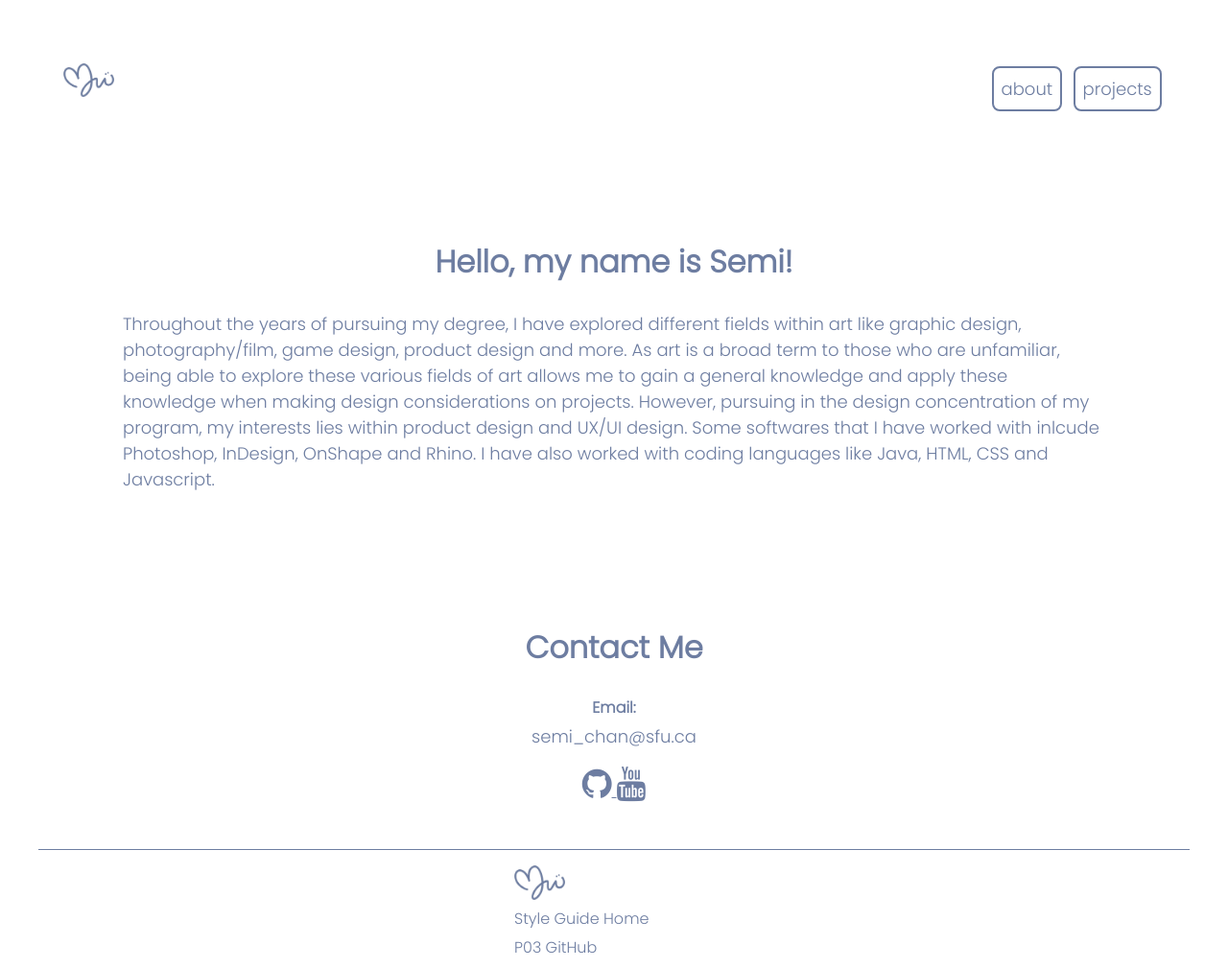
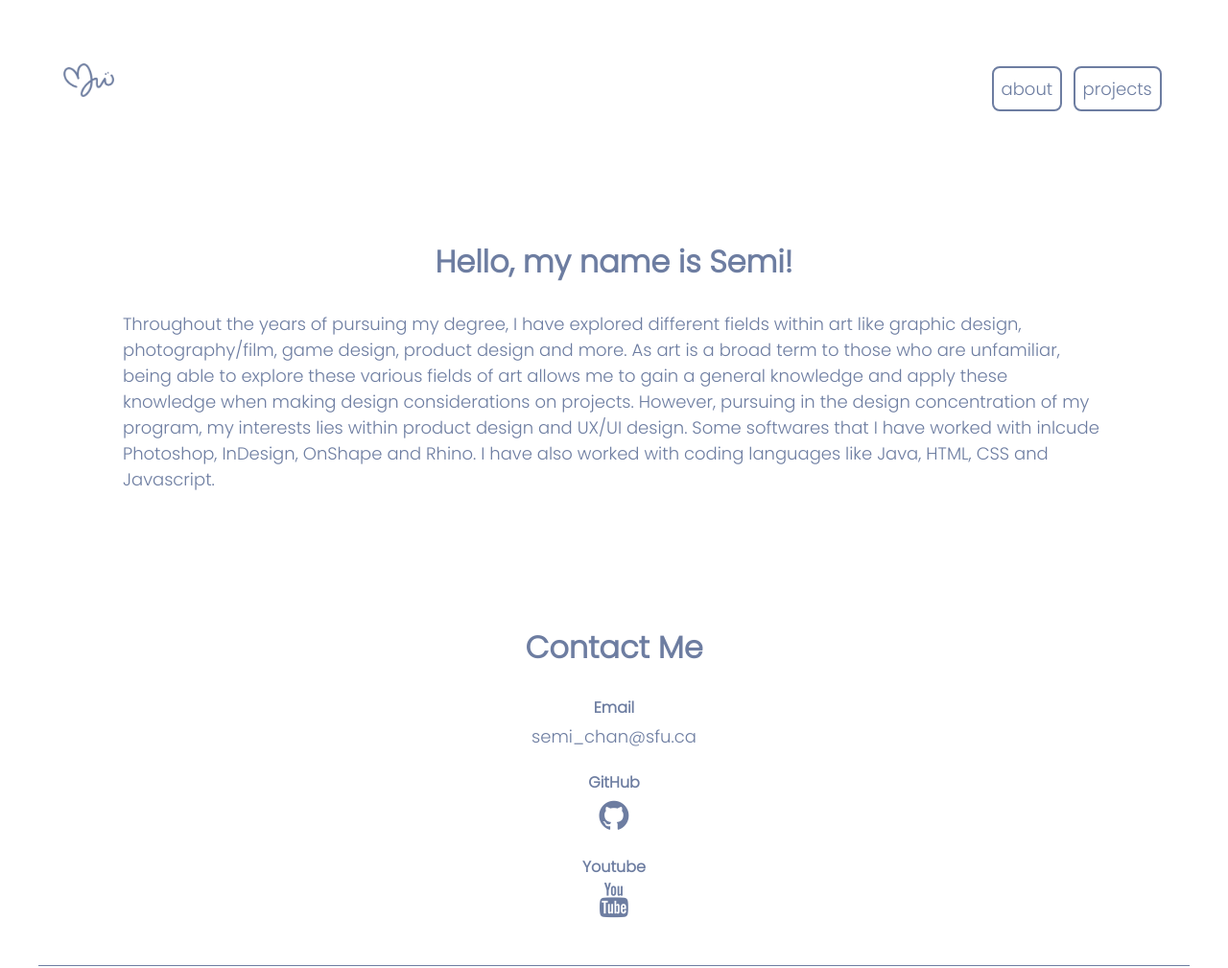
Before and after one commit to skayiu/IAT-339-P03-Portfolio-Project, a plain HTML site: page about.html in a window 1280 px wide. Shown: the top 1009 px of the page at 96% size. Drawn offline with Linux system fonts and the light colour scheme; a web font is replaced by a local one.

Commit message:
Updated contact headings

```diff
--- a/about.html
+++ b/about.html
@@ -43,10 +43,14 @@
     <div class = "box-banner">
       <h2> Contact Me </h2>
 
-      <h4> Email: </h4>
+      <h4> Email </h4>
       <p> semi_chan@sfu.ca </p>
-      <a href = "https://github.com/skayiu"> <i class = "fa fa-github" style = "font-size: 36px; color: #6D7DA1"> </i>
-      <a href = "https://www.youtube.com/channel/UC-F7_LxPJeZd8WRnVhik7Xw"> <i class = "fa fa-youtube" style = "font-size: 36px; color: #6D7DA1"> </i>
+
+      <h4> GitHub </h4>
+      <a href = "https://github.com/skayiu"> <i class = "fa fa-github" style = "font-size: 36px; color: #6D7DA1"> </i> </a>
+
+      <h4> Youtube </h4>
+      <a href = "https://www.youtube.com/channel/UC-F7_LxPJeZd8WRnVhik7Xw"> <i class = "fa fa-youtube" style = "font-size: 36px; color: #6D7DA1"> </i> </a>
       <!-- Reference from: https://www.w3schools.com/icons/tryit.asp?filename=tryicons_fa-github
       https://stackoverflow.com/questions/66671736/how-can-i-make-a-fontawesome-icon-take-me-to-a-webpage-for-example-my-github-pr -->
     </div>
```
